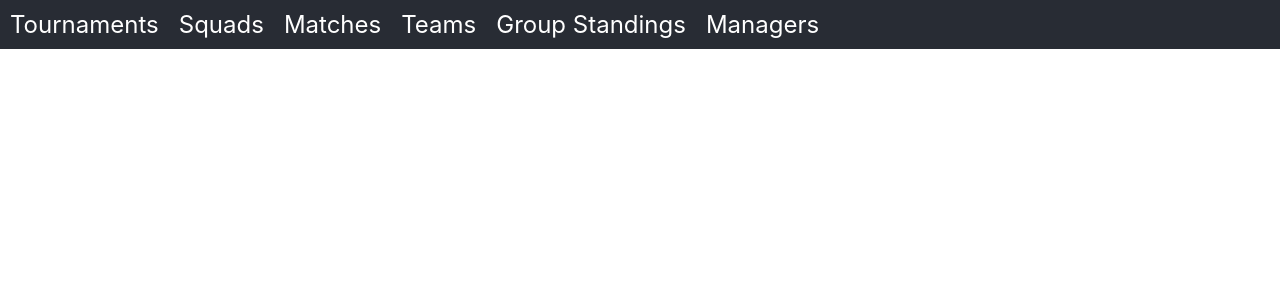
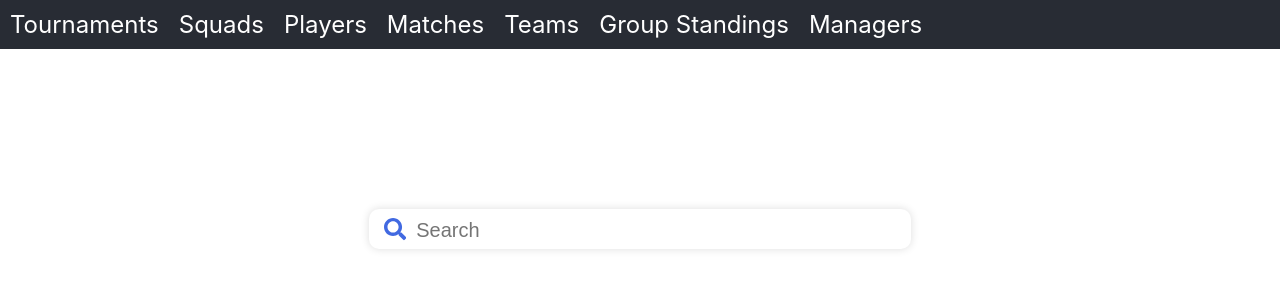
Before and after one commit to itudb2314/itudb2314, a React (Create React App) app in the folder frontend/: page /players in a window 1280 px wide. Shown: the top 300 px of the page. Built offline with nearby package versions, Linux system fonts and the light colour scheme.

Commit message:
added search bar and players page with function

```diff
--- a/frontend/src/App.js
+++ b/frontend/src/App.js
@@ -11,6 +11,7 @@ import Teams from './js/Teams';
 import Groupstandings from './js/Groupstanding';
 import Managers from './js/Managers';
 import PlayerPage from './js/Player';
+import Players from './js/Players';
 
 function App() {
     return (
@@ -24,6 +25,7 @@ function App() {
                 <Route path="/teams" exact component={Teams} />
                 <Route path="/groupstandings" exact component={Groupstandings} />
                 <Route path="/managers" exact component={Managers} />
+                <Route path="/players" exact component={Players} />
                 <Route path="/players/:playerId" exact component={PlayerPage} />
             </Switch>
         </Router>
--- /dev/null
+++ b/frontend/src/components/searchbar.jsx
@@ -0,0 +1,35 @@
+import React, { useState } from 'react';
+import '../css/searchbar.css';
+import { FaSearch } from 'react-icons/fa';
+
+export const SearchBar = ({ setResults }) => {
+    const [input, setInput] = useState('');
+
+    const fetchData = (value) => {
+        fetch('http://localhost:5000/players')
+            .then((res) => res.json())
+            .then((data) => {
+                const results = data.filter((player) => {
+                    return (
+                        value &&
+                        player &&
+                        player.given_name &&
+                        player.given_name.toLowerCase().includes(value.toLowerCase())
+                    );
+                });
+                setResults(results);
+            });
+    };
+
+    const handleChange = (value) => {
+        setInput(value);
+        fetchData(value);
+    };
+
+    return (
+        <div className='input-wrapper'>
+            <FaSearch id='search-icon' />
+            <input type="text" placeholder="Search" value={input} onChange={(e) => handleChange(e.target.value)} />
+        </div>
+    );
+}
--- /dev/null
+++ b/frontend/src/components/searchresult.jsx
@@ -0,0 +1,16 @@
+import React from "react";
+import { useHistory } from "react-router-dom";
+import "../css/searchresult.css";
+
+export const SearchResult = ({ result }) => {
+    const history = useHistory();
+
+    const handleResultClick = () => {
+        history.push(`/players/${result.player_id}`);
+    };
+
+    return <div className="search-result" onClick={handleResultClick}>
+        {result.given_name} {result.family_name}
+    </div>;
+
+}
--- /dev/null
+++ b/frontend/src/components/searchresultslists.jsx
@@ -0,0 +1,15 @@
+import React from "react";
+import "../css/searchresultslist.css";
+import { SearchResult } from "./searchresult";
+
+export const SearchResultsList = ({ results }) => {
+    return <div className="results-list">
+        {
+            results.map((result, id) => {
+                return <SearchResult result={result} key={id} />
+            })
+        }
+
+    </div>
+
+}
--- /dev/null
+++ b/frontend/src/css/Players.css
@@ -0,0 +1,10 @@
+.search-bar-container {
+    padding-top: 20vh;
+    width: 40%;
+    margin: auto;
+    display: flex;
+    flex-direction: column;
+    justify-content: center;
+    align-items: center;
+    min-width: 200px;
+}
--- /dev/null
+++ b/frontend/src/css/searchbar.css
@@ -0,0 +1,29 @@
+.input-wrapper {
+    background-color: white;
+    width: 100%;
+    border-radius: 10px;
+    height: 2.5rem;
+    padding: 0 15px;
+    box-shadow: 0 0 8px #ddd;
+    display: flex;
+    align-items: center;
+}
+
+input {
+    border: none;
+    width: 100%;
+    height: 100%;
+    font-size: 1.25rem;
+    margin-left: 5px;
+    background-color: transparent;
+    margin-top: 12px;
+}
+
+input:focus {
+    outline: none;
+}
+
+#search-icon {
+    color: royalblue;
+    font-size: 1.5rem;
+}
--- /dev/null
+++ b/frontend/src/css/searchresult.css
@@ -0,0 +1,8 @@
+.search-result {
+    padding: 10px 20px;
+    font-family: Arial, Helvetica, sans-serif;
+}
+
+.search-result:hover {
+    background-color: #f5f5f5;
+}
--- /dev/null
+++ b/frontend/src/css/searchresultslist.css
@@ -0,0 +1,11 @@
+.results-list {
+    width: 100%;
+    background-color: white;
+    display: flex;
+    flex-direction: column;
+    box-shadow: 0px 0px 8px #ddd;
+    border-radius: 10px;
+    margin-top: 1rem;
+    max-height: 300px;
+    overflow: hidden;
+}
--- a/frontend/src/js/Header.js
+++ b/frontend/src/js/Header.js
@@ -1,5 +1,5 @@
 import React from "react";
-import {Link} from "react-router-dom";
+import { Link } from "react-router-dom";
 import '../css/Header.css';
 
 export default function Header() {
@@ -8,6 +8,7 @@ export default function Header() {
             <ul>
                 <li><Link className="menu_item" to="/tournaments">Tournaments</Link></li>
                 <li><Link className="menu_item" to="/squads">Squads</Link></li>
+                <li><Link className="menu_item" to="/players">Players</Link></li>
                 <li><Link className="menu_item" to="/matches">Matches</Link></li>
                 <li><Link className="menu_item" to="/teams">Teams</Link></li>
                 <li><Link className="menu_item" to="/groupstandings">Group Standings</Link></li>
--- a/frontend/src/js/Player.js
+++ b/frontend/src/js/Player.js
@@ -10,6 +10,7 @@ const PlayerPage = () => {
     const [deleteTrigger, setDeleteTrigger] = useState(false);
     const [modalVisible, setModalVisible] = useState(false);
     const [isEditing, setIsEditing] = useState(false);
+    const [isLoading, setIsLoading] = useState(true);
 
 
     useEffect(() => {
@@ -17,6 +18,7 @@ const PlayerPage = () => {
     }, [playerId, deleteTrigger]);
 
     const fetchPlayer = async () => {
+        setIsLoading(true); // Set loading to true before fetching data
         try {
             const response = await fetch(`http://localhost:5000/players/${playerId}`);
             if (!response.ok) {
@@ -26,6 +28,8 @@ const PlayerPage = () => {
             setPlayer(data);
         } catch (error) {
             console.error('Error fetching player:', error);
+        } finally {
+            setIsLoading(false); // Set loading to false after fetching data, whether successful or not
         }
     };
 
@@ -125,6 +129,10 @@ const PlayerPage = () => {
 
     if (!player) {
         return <div>Loading...</div>;
+    }
+
+    if (isLoading) {
+        return <div>Loading...</div>; // Render loading screen while data is being fetched
     }
 
     return (
--- /dev/null
+++ b/frontend/src/js/Players.js
@@ -0,0 +1,15 @@
+import { SearchBar } from '../components/searchbar';
+import { SearchResultsList } from '../components/searchresultslists';
+import '../css/Players.css';
+import React from 'react';
+export default function Players() {
+
+    const [results, setResults] = React.useState([]);
+
+    return (
+        <div className="search-bar-container">
+            <SearchBar setResults={setResults} />
+            <SearchResultsList results={results} />
+        </div>
+    );
+}
```
Also changed, not shown: 1 other file (tests, documents, lock files or other folders). Lines whose indentation alone changed are shown as unchanged.
